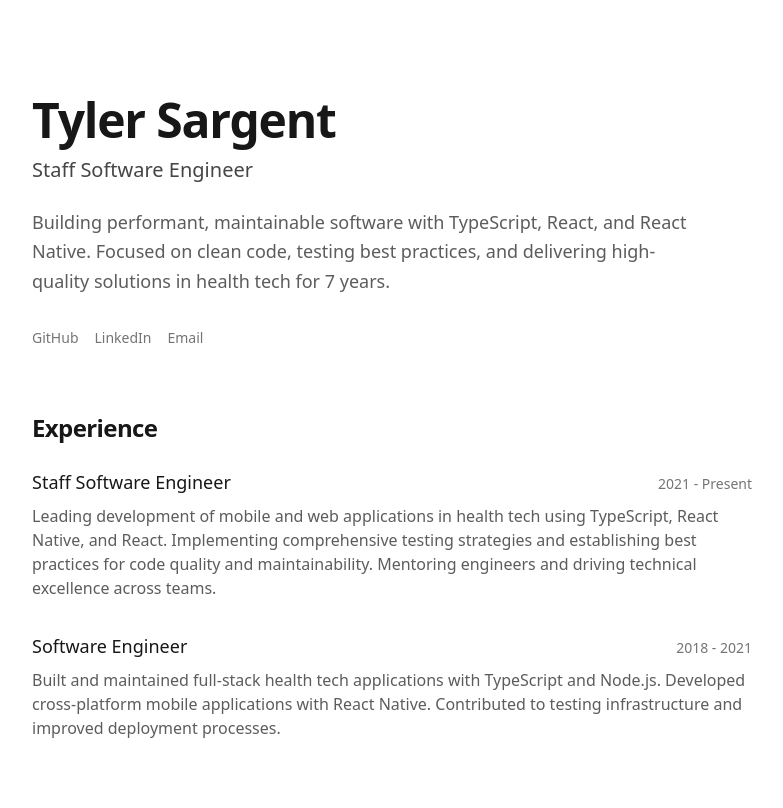
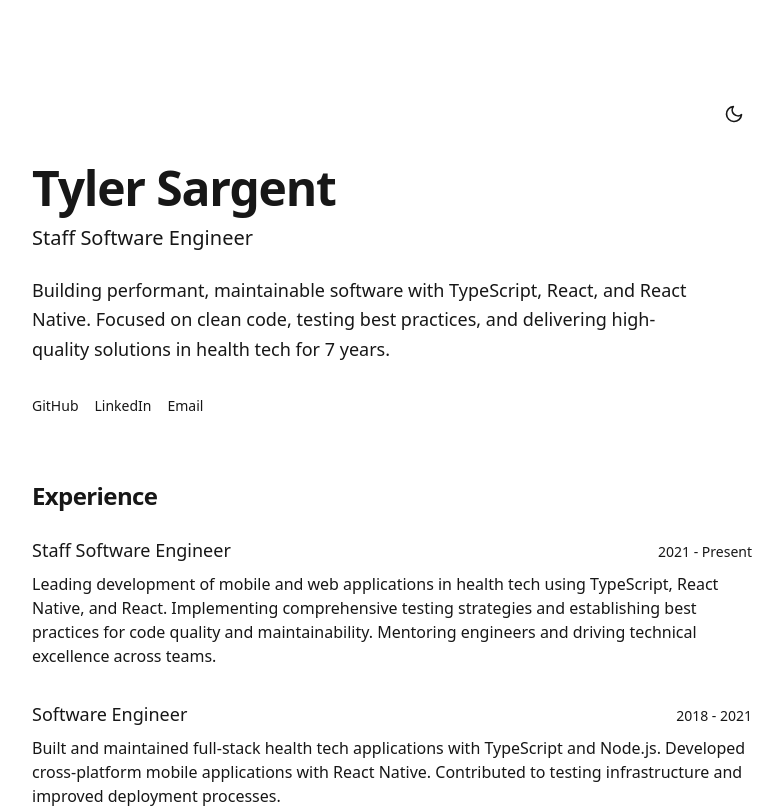
Before and after one commit to tsargent/tylersargent.dev, a Next.js app: page / in a window 1280 px wide. Shown: the top 808 px of the page, without its empty margins (248-1031 px from the left). Built offline with nearby package versions, Linux system fonts and the light colour scheme.

Commit message:
theme toggle

```diff
--- a/src/app/globals.css
+++ b/src/app/globals.css
@@ -1,17 +1,22 @@
 @import "tailwindcss";
 
 @theme inline {
-  --color-background: #ffffff;
-  --color-foreground: #171717;
-  --color-background-dark: #0a0a0a;
-  --color-foreground-dark: #ededed;
   --font-sans: var(--font-geist-sans);
   --font-mono: var(--font-geist-mono);
 }
 
-@media (prefers-color-scheme: dark) {
-  :root {
-    --color-background: var(--color-background-dark);
-    --color-foreground: var(--color-foreground-dark);
-  }
+:root {
+  --color-background: #ffffff;
+  --color-foreground: #171717;
 }
+
+.dark {
+  --color-background: #0a0a0a;
+  --color-foreground: #ededed;
+}
+
+body {
+  background-color: var(--color-background);
+  color: var(--color-foreground);
+  transition: background-color 0.2s, color 0.2s;
+}
--- a/src/app/layout.tsx
+++ b/src/app/layout.tsx
@@ -1,5 +1,6 @@
 import type { Metadata } from "next";
 import { Geist, Geist_Mono } from "next/font/google";
+import { ThemeProvider } from "@/components/theme-provider";
 import "./globals.css";
 
 const geistSans = Geist({
@@ -49,7 +50,7 @@ export default function RootLayout({
       <body
         className={`${geistSans.variable} ${geistMono.variable} antialiased`}
       >
-        {children}
+        <ThemeProvider>{children}</ThemeProvider>
       </body>
     </html>
   );
--- a/src/app/page.tsx
+++ b/src/app/page.tsx
@@ -1,6 +1,13 @@
+import { ThemeToggle } from "@/components/theme-toggle";
+
 export default function Home() {
   return (
     <main className="mx-auto max-w-3xl px-6 py-16 sm:py-24">
+      {/* Theme Toggle */}
+      <div className="mb-8 flex justify-end">
+        <ThemeToggle />
+      </div>
+
       {/* Header */}
       <header className="mb-16">
         <h1 className="mb-3 text-4xl font-bold tracking-tight text-foreground sm:text-5xl">
--- /dev/null
+++ b/src/components/theme-provider.tsx
@@ -0,0 +1,53 @@
+"use client";
+
+import { createContext, useContext, useEffect, useState } from "react";
+
+type Theme = "light" | "dark";
+
+type ThemeContextType = {
+  theme: Theme;
+  toggleTheme: () => void;
+};
+
+const ThemeContext = createContext<ThemeContextType | undefined>(undefined);
+
+export function ThemeProvider({ children }: { children: React.ReactNode }) {
+  const [theme, setTheme] = useState<Theme>("light");
+
+  useEffect(() => {
+    // Only run on client
+    const stored = localStorage.getItem("theme") as Theme | null;
+    const prefersDark = window.matchMedia(
+      "(prefers-color-scheme: dark)"
+    ).matches;
+    const initialTheme = stored || (prefersDark ? "dark" : "light");
+
+    setTheme(initialTheme);
+    document.documentElement.classList.add(initialTheme);
+  }, []);
+
+  useEffect(() => {
+    const root = document.documentElement;
+    root.classList.remove("light", "dark");
+    root.classList.add(theme);
+    localStorage.setItem("theme", theme);
+  }, [theme]);
+
+  const toggleTheme = () => {
+    setTheme((prev) => (prev === "light" ? "dark" : "light"));
+  };
+
+  return (
+    <ThemeContext.Provider value={{ theme, toggleTheme }}>
+      {children}
+    </ThemeContext.Provider>
+  );
+}
+
+export function useTheme() {
+  const context = useContext(ThemeContext);
+  if (context === undefined) {
+    throw new Error("useTheme must be used within a ThemeProvider");
+  }
+  return context;
+}
--- /dev/null
+++ b/src/components/theme-toggle.tsx
@@ -0,0 +1,53 @@
+"use client";
+
+import { useTheme } from "./theme-provider";
+
+export function ThemeToggle() {
+  const { theme, toggleTheme } = useTheme();
+
+  return (
+    <button
+      onClick={toggleTheme}
+      className="cursor-pointer rounded-lg p-2 text-foreground/60 transition-colors hover:bg-foreground/5 hover:text-foreground"
+      aria-label="Toggle theme"
+    >
+      {theme === "light" ? (
+        <svg
+          xmlns="http://www.w3.org/2000/svg"
+          width="20"
+          height="20"
+          viewBox="0 0 24 24"
+          fill="none"
+          stroke="currentColor"
+          strokeWidth="2"
+          strokeLinecap="round"
+          strokeLinejoin="round"
+        >
+          <path d="M21 12.79A9 9 0 1 1 11.21 3 7 7 0 0 0 21 12.79z" />
+        </svg>
+      ) : (
+        <svg
+          xmlns="http://www.w3.org/2000/svg"
+          width="20"
+          height="20"
+          viewBox="0 0 24 24"
+          fill="none"
+          stroke="currentColor"
+          strokeWidth="2"
+          strokeLinecap="round"
+          strokeLinejoin="round"
+        >
+          <circle cx="12" cy="12" r="5" />
+          <line x1="12" y1="1" x2="12" y2="3" />
+          <line x1="12" y1="21" x2="12" y2="23" />
+          <line x1="4.22" y1="4.22" x2="5.64" y2="5.64" />
+          <line x1="18.36" y1="18.36" x2="19.78" y2="19.78" />
+          <line x1="1" y1="12" x2="3" y2="12" />
+          <line x1="21" y1="12" x2="23" y2="12" />
+          <line x1="4.22" y1="19.78" x2="5.64" y2="18.36" />
+          <line x1="18.36" y1="5.64" x2="19.78" y2="4.22" />
+        </svg>
+      )}
+    </button>
+  );
+}
```
